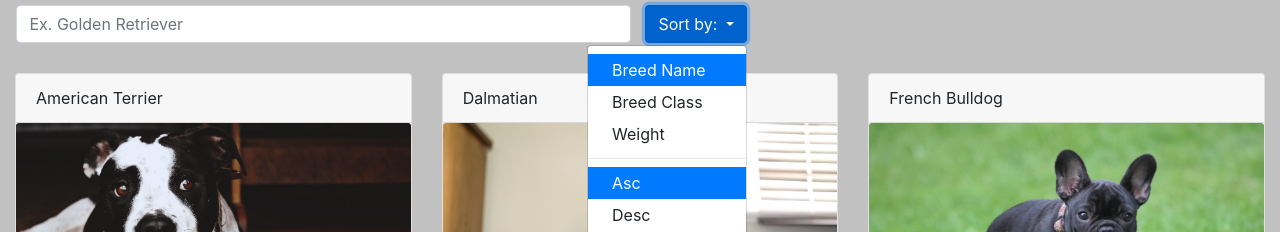
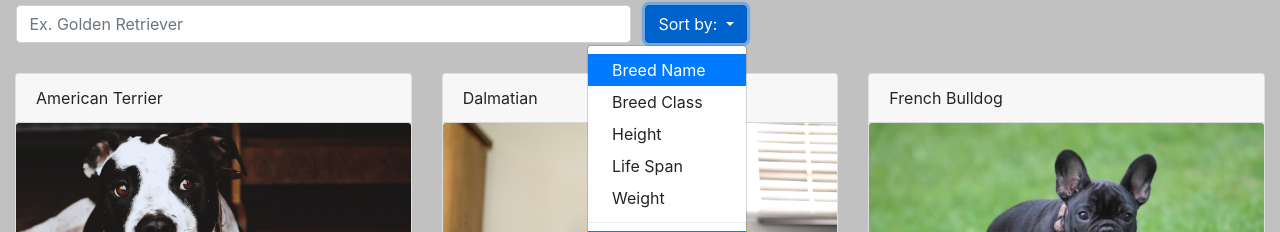
Before and after one commit to michaelnovakovic/React-JSON-Interface, a React (Create React App) app: page / in a window 1280 px wide. Both pictures are taken after a click on the button "Sort by:". Shown: the part 98-330 px from the top of the page. Built offline with nearby package versions, Linux system fonts and the light colour scheme.

Commit message:
Added some changes to searchdogs.js, Final Project Completed

```diff
--- a/src/components/SearchDogs.js
+++ b/src/components/SearchDogs.js
@@ -52,6 +52,30 @@ class SearchDogs extends Component {
                 <button
                   className={
                     'sort-by dropdown-item ' +
+                    (this.props.orderBy === 'dogHeight' ? 'active' : '')
+                  }
+                  onClick={e =>
+                    this.props.changeOrder('dogHeight', this.props.orderDir)
+                  }
+                  href="#"
+                >
+                  Height
+                </button>
+                <button
+                  className={
+                    'sort-by dropdown-item ' +
+                    (this.props.orderBy === 'dogLifeSpan' ? 'active' : '')
+                  }
+                  onClick={e =>
+                    this.props.changeOrder('dogLifeSpan', this.props.orderDir)
+                  }
+                  href="#"
+                >
+                  Life Span
+                </button>
+                <button
+                  className={
+                    'sort-by dropdown-item ' +
                     (this.props.orderBy === 'dogWeight' ? 'active' : '')
                   }
                   onClick={e =>
```
